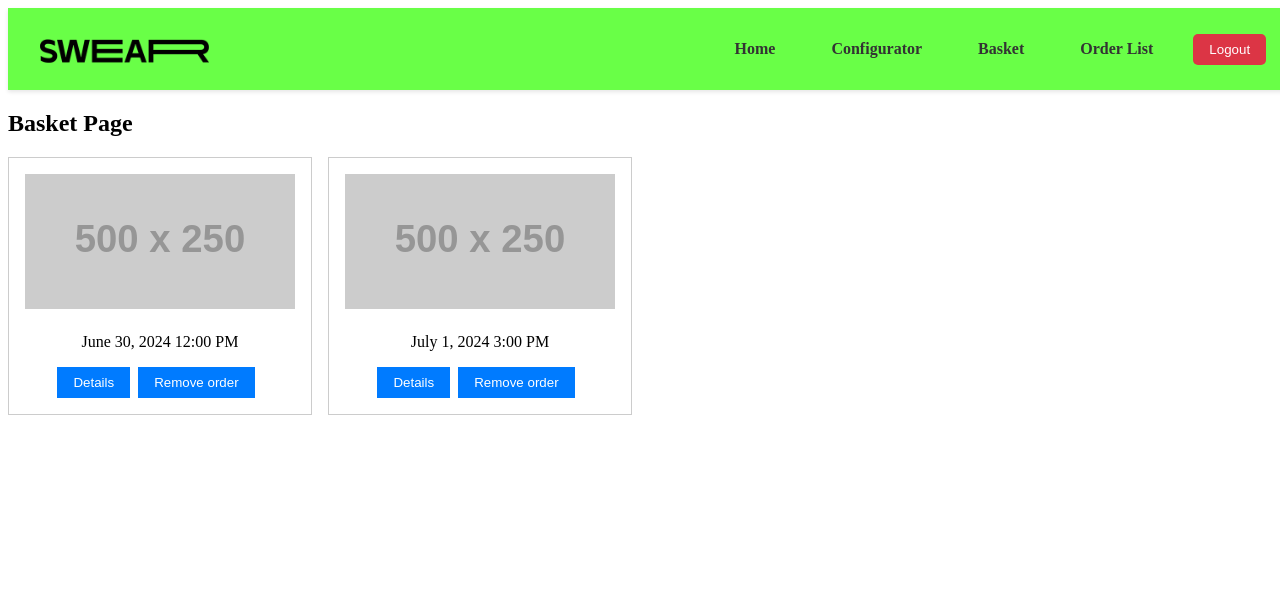
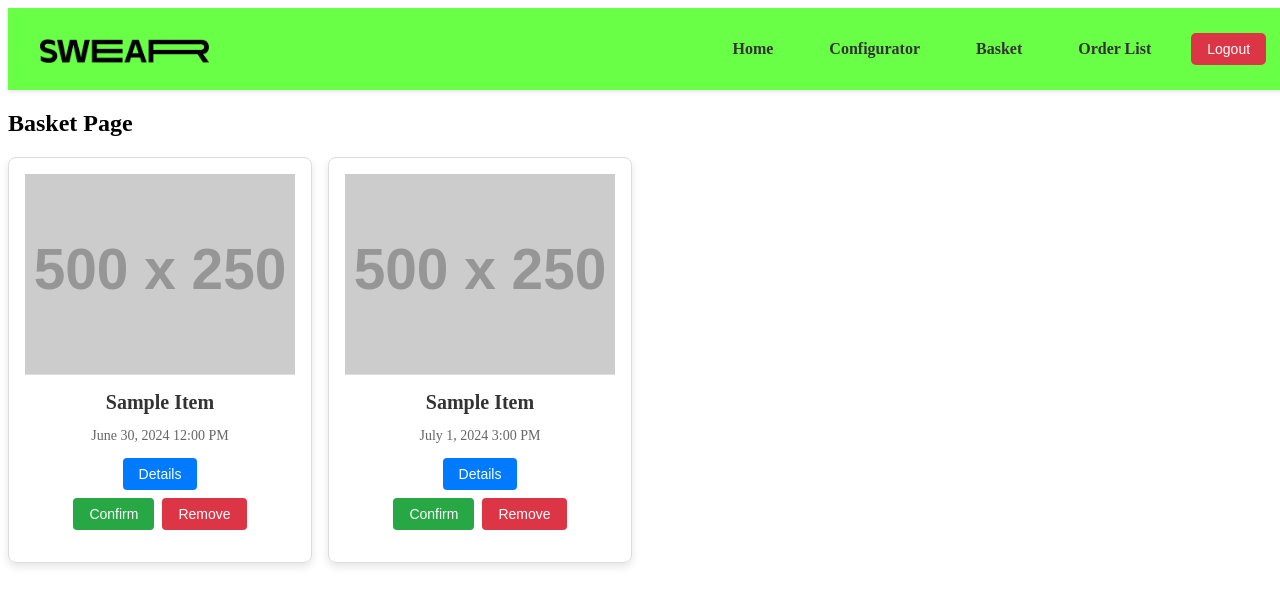
Before and after one commit to BrendVandenEynde/Herexamen-Dev-5, a Vue app: page /basket in a window 1280 px wide. Shown: the top 606 px of the page. Built offline with nearby package versions, Linux system fonts and the light colour scheme.

Commit message:
refactor BasketCard buttons with Button component
- replaced inline button styles with a reusable Button component in BasketCard.

- added details, confirm, and remove button types with consistent styling.

```diff
--- a/src/components/BasketCard.vue
+++ b/src/components/BasketCard.vue
@@ -1,6 +1,7 @@
 <script setup>
-import { ref } from 'vue';
+import { ref, defineProps } from 'vue';
 import OrderPopUp from './OrderPopUp.vue';
+import Button from './Button.vue'; // Import the Button component
 
 const props = defineProps({
     order: {
@@ -19,6 +20,16 @@ const closePopup = () => {
     showPopup.value = false;
 };
 
+const confirmOrder = () => {
+    // Implement order confirmation logic here
+    alert('Order confirmed!');
+};
+
+const removeOrder = () => {
+    // Implement order removal logic here
+    alert('Order removed!');
+};
+
 const order = {
     title: 'Sample Item',
     description: 'This is a detailed description of the item.',
@@ -31,11 +42,13 @@ const order = {
     <div class="basket-card">
         <img :src="order.image" alt="Basket Item Image" class="basket-image" />
 
-        <div class="order-details">
-            <p>{{ order.datetime }}</p>
+        <div class="order-info">
+            <h3>{{ order.title }}</h3>
+            <p class="datetime">{{ order.datetime }}</p>
+            <Button type="details" @click="showDetails">Details</Button>
             <div class="button-container">
-                <button @click="showDetails">Details</button>
-                <button @click="removeOrder">Remove order </button>
+                <Button type="confirm" @click="confirmOrder">Confirm</Button>
+                <Button type="remove" @click="removeOrder">Remove</Button>
             </div>
         </div>
 
@@ -48,37 +61,48 @@ const order = {
     display: flex;
     flex-direction: column;
     align-items: center;
-    border: 1px solid #ccc;
+    border: 1px solid #ddd;
+    border-radius: 8px;
+    overflow: hidden;
     padding: 1rem;
     margin-bottom: 1rem;
-    max-width: 300px;
+    max-width: 350px;
+    box-shadow: 0 4px 8px rgba(0, 0, 0, 0.1);
+    transition: box-shadow 0.3s ease, transform 0.3s ease;
+}
+
+.basket-card:hover {
+    box-shadow: 0 6px 12px rgba(0, 0, 0, 0.2);
+    transform: translateY(-5px);
 }
 
 .basket-image {
     width: 100%;
-    max-height: 200px;
+    height: 200px;
     object-fit: cover;
+    border-bottom: 1px solid #ddd;
 }
 
-.order-details {
-    margin-top: 0.5rem;
+.order-info {
+    padding: 1rem;
     text-align: center;
+}
+
+.order-info h3 {
+    margin: 0;
+    font-size: 1.25rem;
+    color: #333;
+}
+
+.datetime {
+    color: #666;
+    font-size: 0.875rem;
 }
 
 .button-container {
     margin-top: 0.5rem;
-}
-
-button {
-    background-color: #007bff;
-    color: white;
-    border: none;
-    padding: 0.5rem 1rem;
-    cursor: pointer;
-    margin-right: 0.5rem;
-}
-
-button:hover {
-    background-color: #0056b3;
+    display: flex;
+    gap: 0.5rem;
+    justify-content: center;
 }
 </style>
--- a/src/components/Button.vue
+++ b/src/components/Button.vue
@@ -11,7 +11,7 @@ const props = defineProps({
   type: {
     type: String,
     default: 'default',
-    validator: (value) => ['log-out', 'details', 'cancel', 'default', 'login', 'register'].includes(value)
+    validator: (value) => ['log-out', 'details', 'confirm', 'remove', 'default', 'login', 'register'].includes(value)
   }
 });
 
@@ -27,6 +27,9 @@ button {
   padding: 0.5rem 1rem;
   border: none;
   cursor: pointer;
+  border-radius: 4px;
+  font-size: 0.875rem;
+  transition: background-color 0.3s ease;
 }
 
 .btn-log-out {
@@ -39,9 +42,14 @@ button {
   color: white;
 }
 
-.btn-cancel {
-  background-color: #ff7f07;
-  color: black;
+.btn-confirm {
+  background-color: #28a745;
+  color: white;
+}
+
+.btn-remove {
+  background-color: #dc3545;
+  color: white;
 }
 
 .btn-default {
@@ -62,4 +70,9 @@ button {
 button:hover {
   opacity: 0.8;
 }
+
+button:focus {
+  outline: none;
+  box-shadow: 0 0 0 2px rgba(38, 143, 255, 0.5);
+}
 </style>
```
